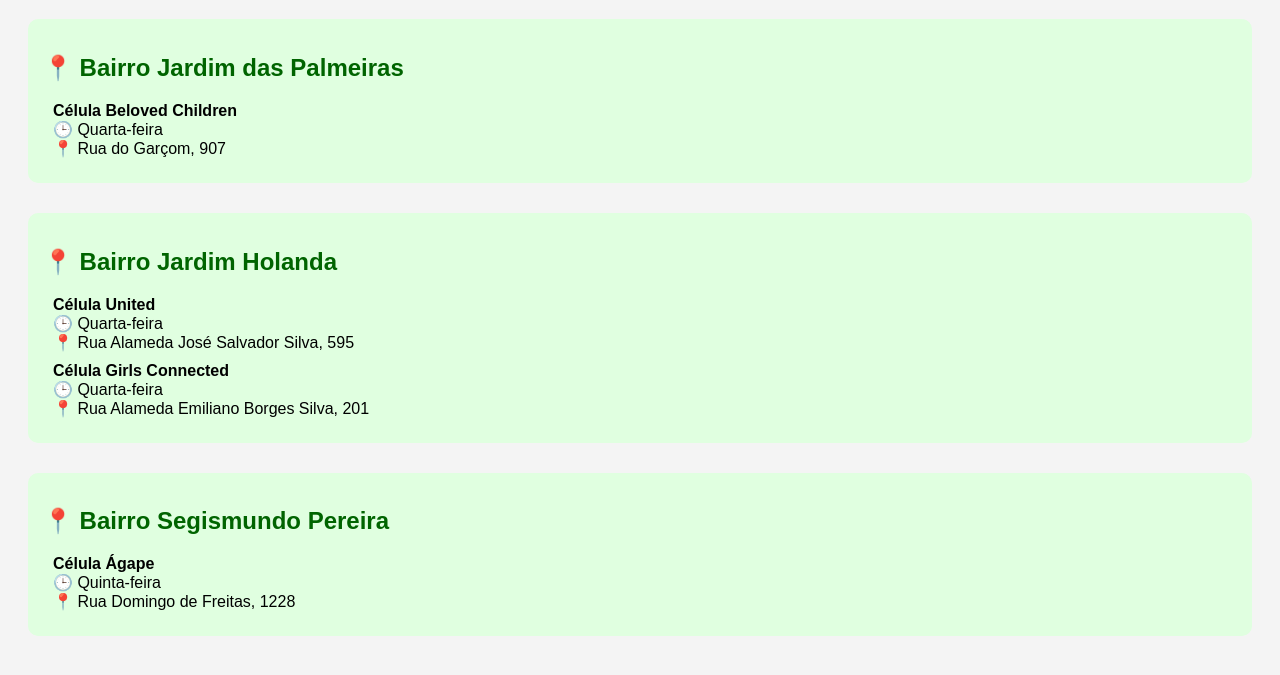
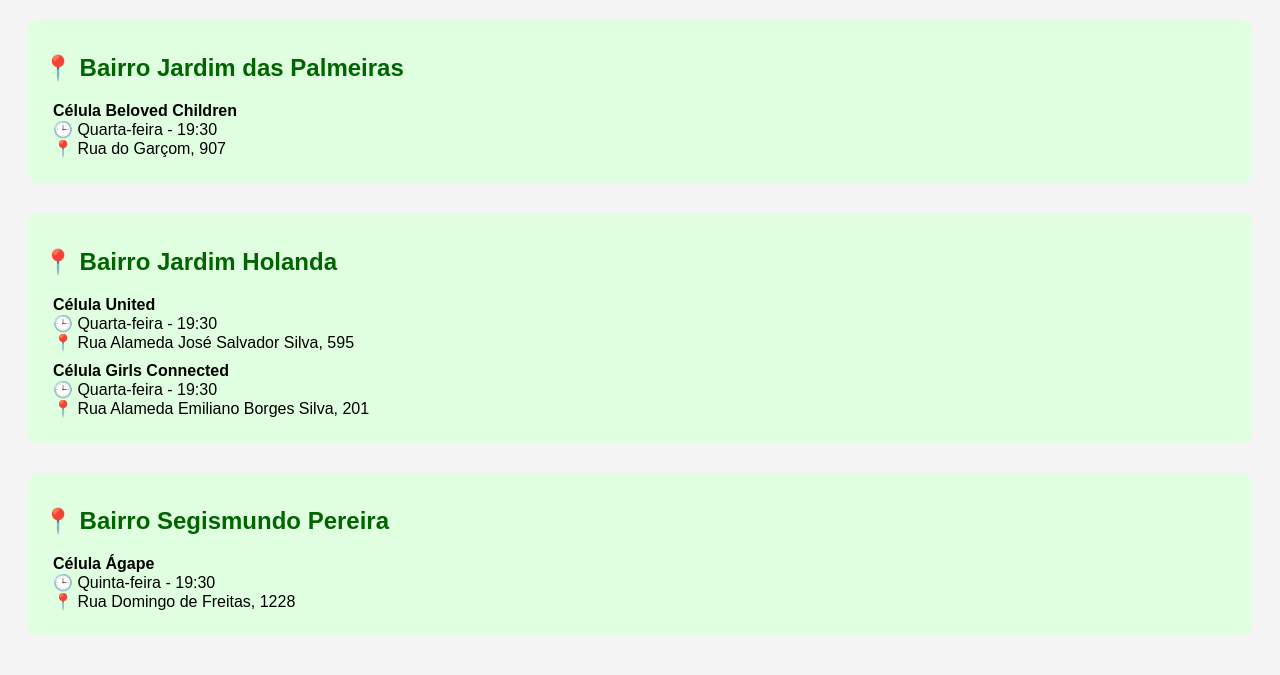
Before and after one commit to igoralmeidasilva/celulas-edificar, a plain HTML site: page index.html in a window 1280 px wide. Shown: the part 89-764 px from the top of the page. Drawn offline with Linux system fonts and the light colour scheme.

Commit message:
Update 2 index.html

```diff
--- a/index.html
+++ b/index.html
@@ -32,7 +32,7 @@
     <h2>📍 Bairro Jardim das Palmeiras</h2>
     <div class="celula">
       <strong>Célula Beloved Children</strong><br>
-      🕒 Quarta-feira<br>
+      🕒 Quarta-feira - 19:30<br>
       📍 Rua do Garçom, 907
     </div>
   </div>
@@ -41,12 +41,12 @@
     <h2>📍 Bairro Jardim Holanda</h2>
     <div class="celula">
       <strong>Célula United</strong><br>
-      🕒 Quarta-feira<br>
+      🕒 Quarta-feira - 19:30<br>
       📍 Rua Alameda José Salvador Silva, 595
     </div>
     <div class="celula">
       <strong>Célula Girls Connected</strong><br>
-      🕒 Quarta-feira<br>
+      🕒 Quarta-feira - 19:30<br>
       📍 Rua Alameda Emiliano Borges Silva, 201
     </div>
   </div>
@@ -55,7 +55,7 @@
     <h2>📍 Bairro Segismundo Pereira</h2>
     <div class="celula">
       <strong>Célula Ágape</strong><br>
-      🕒 Quinta-feira<br>
+      🕒 Quinta-feira - 19:30<br>
       📍 Rua Domingo de Freitas, 1228
     </div>
   </div>
```
